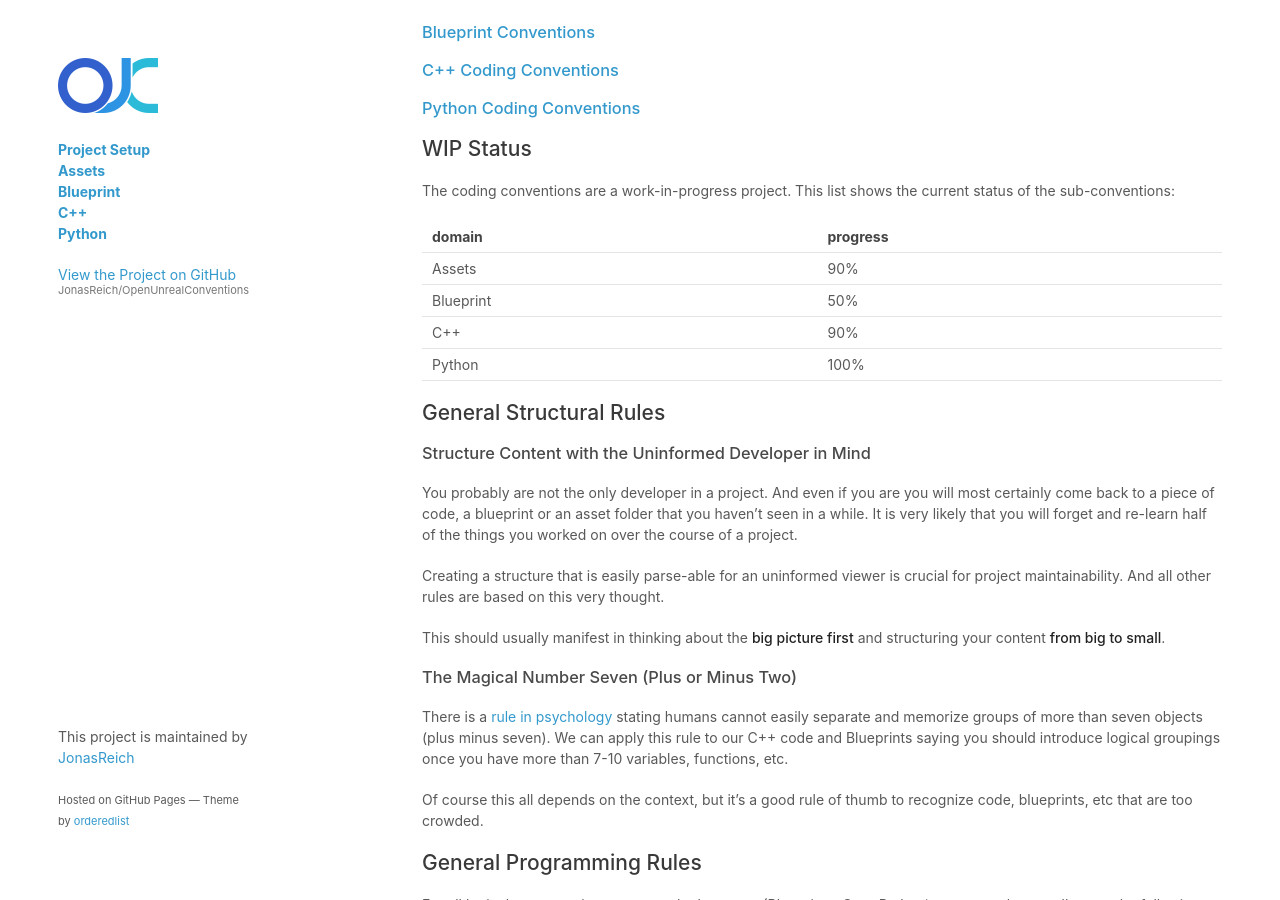
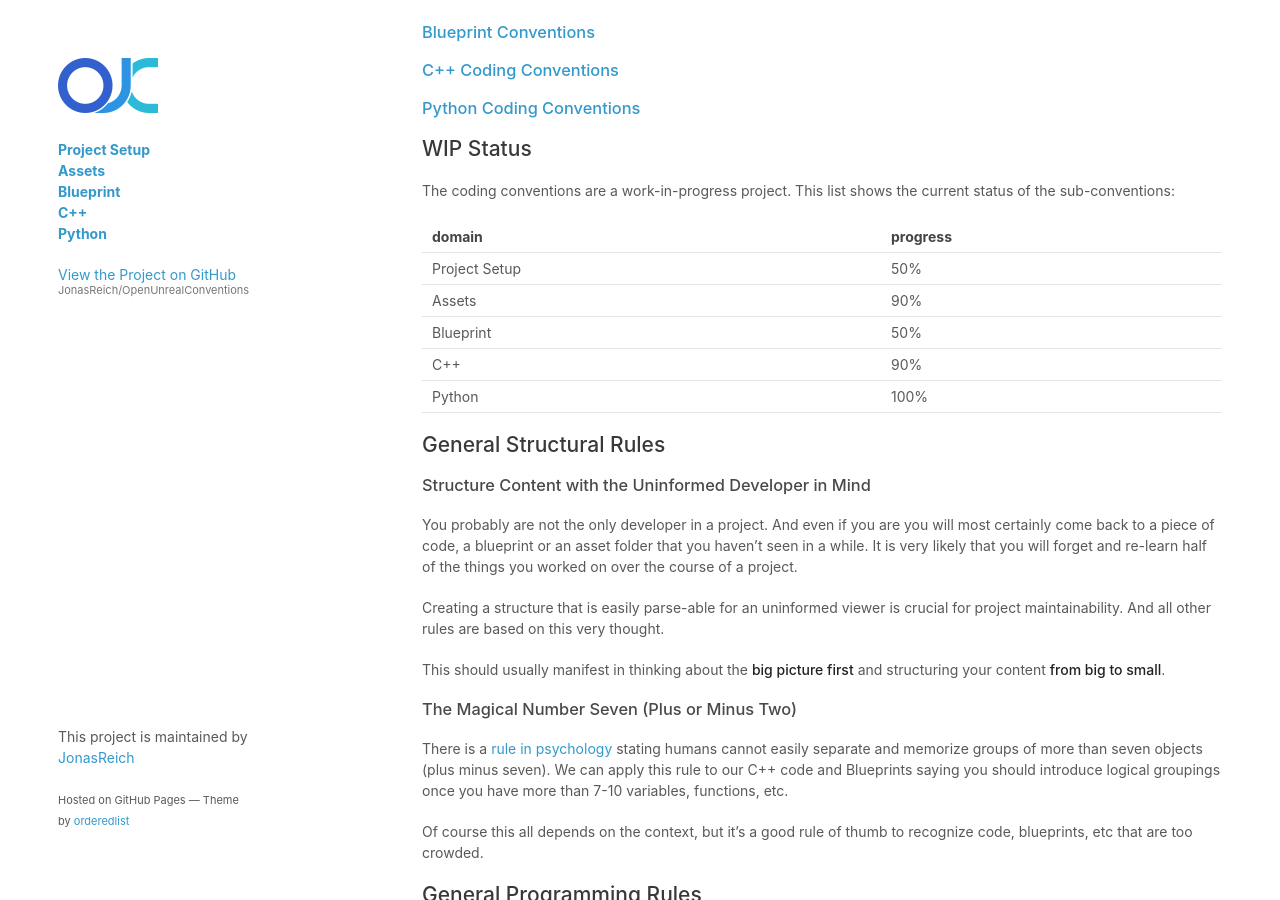
Before and after one commit to JonasReich/OpenUnrealConventions, a Jekyll site: the page built from README.md, in a window 1280 px wide and 900 px high, scrolled down 350 px. Built offline with Jekyll 4.4.1, drawn with Linux system fonts in a browser that asks for light colours; our own code applies the rules of GitHub Pages for plain Markdown files; a script that is not in the unit is left out; the repository's description, which GitHub fills in, is left out.

```diff
--- a/README.md
+++ b/README.md
@@ -9,18 +9,19 @@ These conventions should serve as a foundation for all aspects of Unreal Engine
 ### [Asset Conventions](./UnrealAssets/README.md)
 ### [Blueprint Conventions](./Blueprint/README.md)
 ### [C++ Coding Conventions](./C++/README.md)
-### [Python Coding Conventions](./Python/README.md)
+### [Python Coding Conventions](./Python.md)
 
 ## WIP Status
 
 The coding conventions are a work-in-progress project. This list shows the current status of the sub-conventions:
 
-| domain    | progress |
-|-----------|----------|
-| Assets    | 90%      |
-| Blueprint | 50%      |
-| C++       | 90%      |
-| Python    | 100%     |
+| domain        | progress |
+|---------------|----------|
+| Project Setup | 50%      |
+| Assets        | 90%      |
+| Blueprint     | 50%      |
+| C++           | 90%      |
+| Python        | 100%     |
 
 ## General Structural Rules
 
```
Also changed, not shown: Python.md (renamed from Python/README.md, +1 -1 lines).
